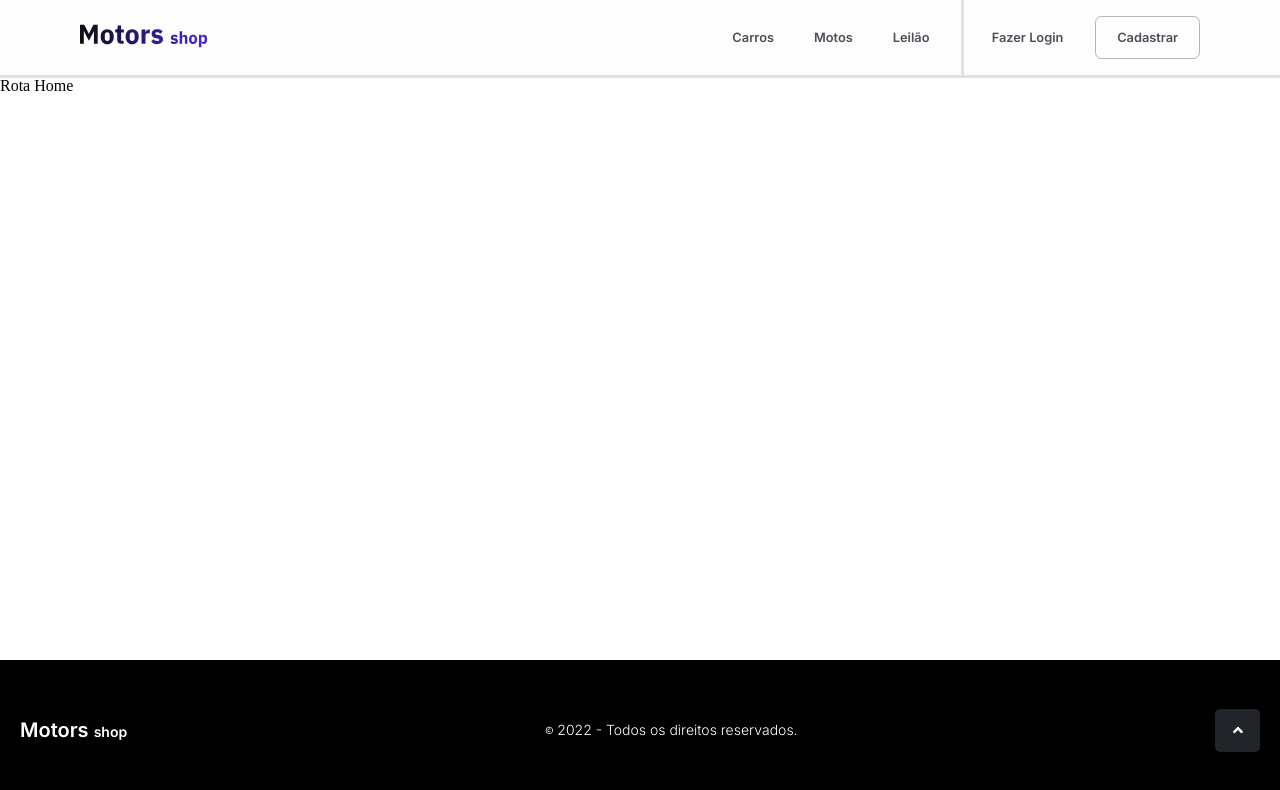
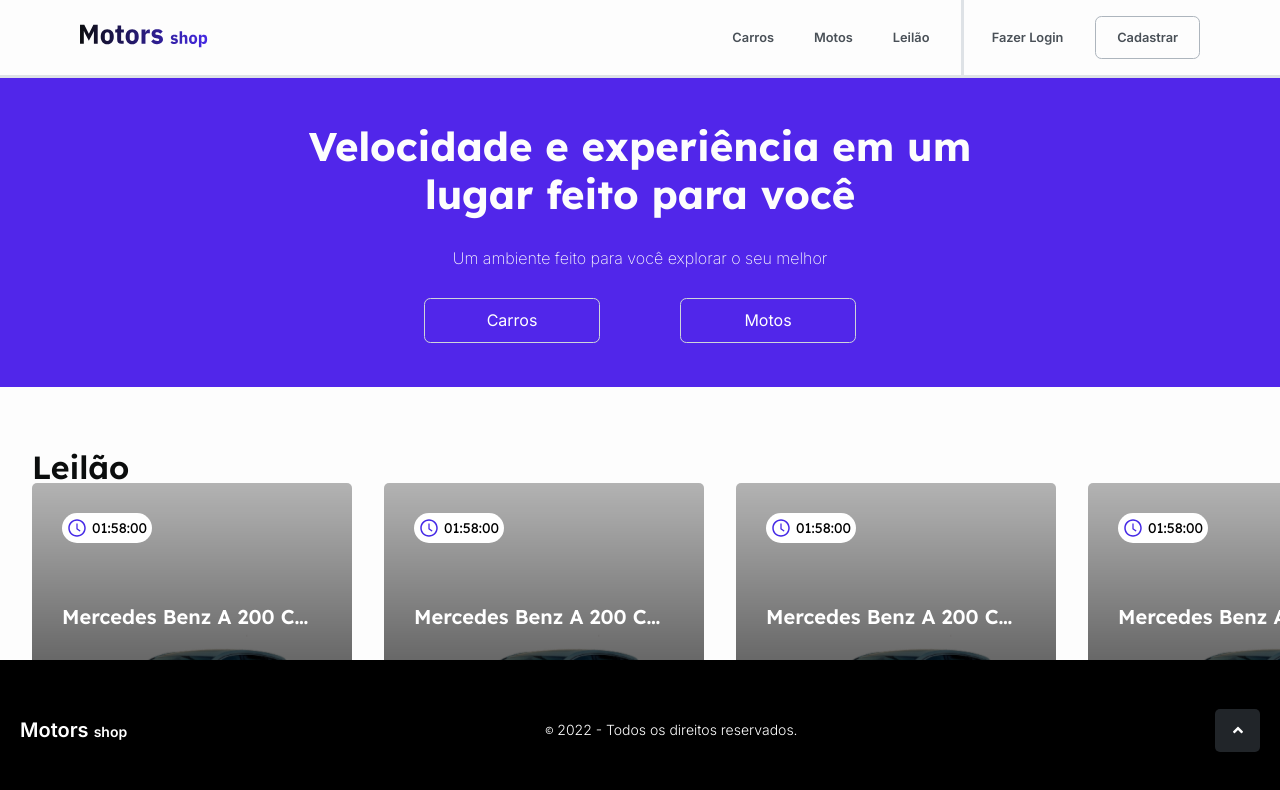
Before and after one commit to Motors-M6-Kenzie-Academy/Front-end, a React (Create React App) app: page / in a window 1280 px wide. Shown: the top 790 px of the page. Built offline with nearby package versions, Linux system fonts and the light colour scheme.

Commit message:
Feat: Incompleto Home page

```diff
--- a/src/pages/Home/index.tsx
+++ b/src/pages/Home/index.tsx
@@ -1,12 +1,48 @@
+import { Link } from "react-router-dom";
 import Footer from "../../components/Footer";
 import Navbar from "../../components/Navbar";
+import ProductCardAuction from "../../components/ProductCardAuction";
+import { Button, Container, MainContainer } from "./styles";
 
 export const Home = () => {
   return (
-    <>
+    <Container>
       <Navbar />
-      <p>Rota Home</p>
+      <MainContainer>
+        <div className="top">
+          <h1>
+            Velocidade e experiência em um <span>lugar feito para você</span>
+          </h1>
+          <p>Um ambiente feito para você explorar o seu melhor</p>
+          <div>
+            <Link to={"#cars"}>
+              <Button bgColor="transparent" txColor="white" border={true}>
+                Carros
+              </Button>
+            </Link>
+            <Link to={"#motorsbike"}>
+              <Button bgColor="transparent" txColor="white" border={true}>
+                Motos
+              </Button>
+            </Link>
+          </div>
+        </div>
+
+        <div className="leilao" id="leilao">
+          <h2 className="title-section">Leilão</h2>
+          <div className="scroll-card">
+            <ProductCardAuction />
+            <ProductCardAuction />
+            <ProductCardAuction />
+            <ProductCardAuction />
+            <ProductCardAuction />
+            <ProductCardAuction />
+          </div>
+        </div>
+        <div className="cars" id="cars"></div>
+        <div className="motorsbike" id="motorsbike"></div>
+      </MainContainer>
       <Footer />
-    </>
+    </Container>
   );
 };
--- /dev/null
+++ b/src/pages/Home/styles.ts
@@ -0,0 +1,128 @@
+import styled from "styled-components";
+
+export const Container = styled.div`
+  display: flex;
+  flex-direction: column;
+  justify-content: center;
+  align-items: center;
+`;
+
+export const MainContainer = styled.main`
+  width: 100vw;
+  height: 90vh;
+
+  display: flex;
+  flex-direction: column;
+  justify-content: center;
+  /* align-items: center; */
+  overflow-y: scroll;
+
+  background-color: var(--gray10);
+
+  .top {
+    background-color: var(--brand2);
+    height: 50%;
+    width: 100%;
+
+    display: flex;
+    flex-direction: column;
+    align-items: center;
+    justify-content: center;
+    gap: 1.5rem;
+
+    h1 {
+      display: flex;
+      flex-direction: column;
+      font-family: var(--lexend);
+      font-style: normal;
+      font-weight: 700;
+      font-size: 2.5rem;
+      line-height: 3rem;
+
+      text-align: center;
+
+      color: var(--gray10);
+    }
+
+    p {
+      font-family: var(--inter);
+      font-style: normal;
+      font-weight: 200;
+      font-size: 1rem;
+      line-height: 2rem;
+
+      color: var(--gray10);
+    }
+
+    div {
+      display: flex;
+      gap: 5rem;
+    }
+  }
+
+  .leilao {
+    height: 40%;
+    /* width: 100%; */
+
+    padding: 4rem 2rem;
+
+    .title-section {
+      font-family: var(--lexend);
+      font-style: normal;
+      font-weight: 600;
+      font-size: 2rem;
+      line-height: 2rem;
+
+      color: var(--gray0);
+    }
+
+    .scroll-card {
+      display: flex;
+      gap: 2rem;
+    }
+  }
+
+  .cars {
+    height: 10%;
+    width: 100%;
+    /* background-color: var(--random9); */
+  }
+
+  .motorsbike {
+    height: 10%;
+    width: 100%;
+    /* background-color: var(--brand1); */
+  }
+`;
+
+type ButtonProps = {
+  bgColor: string;
+  txColor: string;
+  border?: boolean;
+};
+
+export const Button = styled.button<ButtonProps>`
+  height: 2.8rem;
+  width: 11rem;
+
+  display: flex;
+  justify-content: center;
+  align-items: center;
+
+  font-family: var(--inter);
+  font-style: normal;
+  font-size: 1rem;
+  font-weight: 400;
+
+  color: ${(props) => props.txColor};
+  background-color: ${(props) => props.bgColor};
+
+  padding: 0.5rem 0.8rem;
+
+  border: ${(props) => props.border && `0.1rem solid var(--gray5)`};
+  border-radius: 0.4rem;
+
+  @media only screen and (max-width: 414px) {
+    width: 14rem;
+  }
+`;
--- a/src/pages/Register/styles.ts
+++ b/src/pages/Register/styles.ts
@@ -14,7 +14,7 @@ export const MainContainer = styled.main`
 `;
 
 export const FormContainer = styled.form`
-  margin: 2rem 0 10rem 0;
+  margin: 2rem 0;
   width: 25rem;
 
   display: flex;
```
